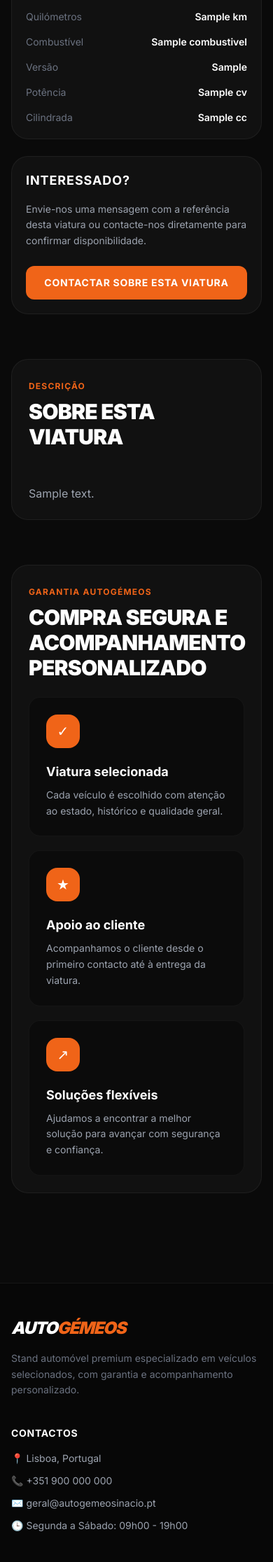
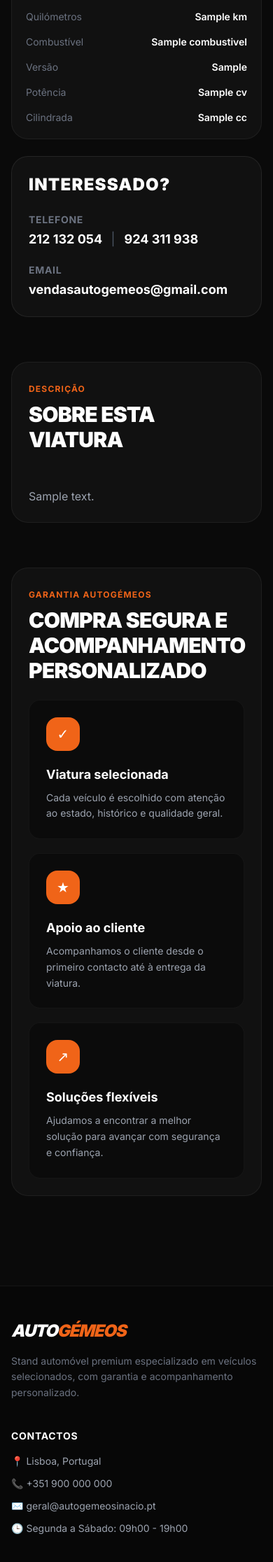
Before and after one commit to JoaoPedroInacio/TFC, a Django app: template frontend/templates/detalhe_veiculo.html in a window 390 px wide. Shown: the part 1625-3857 px from the top of the page at 70% size. Run offline with Django 4.2, Linux system fonts and the light colour scheme; the template is opened without the code that fills it: most values are stand-ins (such as "Sample title", 1, 10 or a date in 2020); grey boxes marked "Sample" are stand-in pictures; some libraries are stand-ins or nearby versions.

Commit message:
Melhorar responsividade do frontend

```diff
--- a/frontend/templates/SobreNos.html
+++ b/frontend/templates/SobreNos.html
@@ -1,6 +1,9 @@
+{% load static %}
 <!DOCTYPE html>
 <html lang="pt">
 <head>
+    <link rel="icon" type="image/png" href="{% static 'logo.png' %}">
+    <link rel="apple-touch-icon" href="{% static 'logo.png' %}">
     <meta charset="UTF-8">
     <meta name="viewport" content="width=device-width, initial-scale=1.0">
     <title>Sobre Nós | Autogémeos</title>
--- a/frontend/templates/contacto.html
+++ b/frontend/templates/contacto.html
@@ -1,6 +1,9 @@
+{% load static %}
 <!DOCTYPE html>
 <html lang="pt">
 <head>
+    <link rel="icon" type="image/png" href="{% static 'logo.png' %}">
+    <link rel="apple-touch-icon" href="{% static 'logo.png' %}">
     <meta charset="UTF-8">
     <meta name="viewport" content="width=device-width, initial-scale=1.0">
     <title>Contacto | Autogémeos</title>
--- a/frontend/templates/detalhe_veiculo.html
+++ b/frontend/templates/detalhe_veiculo.html
@@ -1,6 +1,9 @@
+{% load static %}
 <!DOCTYPE html>
 <html lang="pt">
 <head>
+    <link rel="icon" type="image/png" href="{% static 'logo.png' %}">
+    <link rel="apple-touch-icon" href="{% static 'logo.png' %}">
     <meta charset="UTF-8">
     <meta name="viewport" content="width=device-width, initial-scale=1.0">
     <title>Detalhes | Autogémeos</title>
@@ -432,19 +435,48 @@
                     </div>
                 </div>
 
-                <div class="bg-[#111111] rounded-3xl p-5 sm:p-6 border border-white/[0.06]">
-                    <h3 class="font-bold text-lg uppercase tracking-wider mb-4">
-                        Interessado?
-                    </h3>
+                <div class="bg-[#111111] border border-white/[0.08] rounded-3xl p-6 sm:p-8">
+    <h2 class="text-2xl sm:text-3xl font-black uppercase tracking-wider mb-6">
+        Interessado?
+    </h2>
 
-                    <p class="text-gray-400 text-sm leading-relaxed mb-6">
-                        Envie-nos uma mensagem com a referência desta viatura ou contacte-nos diretamente para confirmar disponibilidade.
-                    </p>
+    <div class="space-y-5 text-lg sm:text-xl">
+        <div>
+            <p class="text-gray-500 text-sm uppercase font-bold tracking-wider mb-1">
+                Telefone
+            </p>
 
-                    <a href="/contacto/" class="block text-center w-full bg-accent text-white py-3.5 rounded-xl font-bold text-sm uppercase tracking-wider hover:bg-opacity-90 transition">
-                        Contactar sobre esta viatura
-                    </a>
-                </div>
+            <a
+                href="tel:+351212132054"
+                class="text-white font-bold hover:text-[#F06418] transition"
+            >
+                212 132 054
+            </a>
+
+            <span class="text-gray-600 mx-2">|</span>
+
+            <a
+                href="tel:+351924311938"
+                class="text-white font-bold hover:text-[#F06418] transition"
+            >
+                924 311 938
+            </a>
+        </div>
+
+        <div>
+            <p class="text-gray-500 text-sm uppercase font-bold tracking-wider mb-1">
+                Email
+            </p>
+
+            <a
+                href="mailto:vendasautogemeos@gmail.com"
+                class="text-white font-bold hover:text-[#F06418] transition break-all"
+            >
+                vendasautogemeos@gmail.com
+            </a>
+        </div>
+    </div>
+</div>
             </aside>
         </section>
 
```
